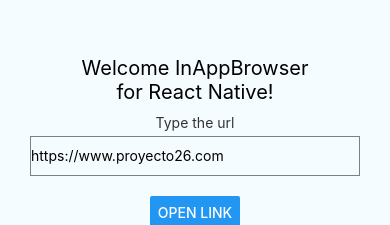
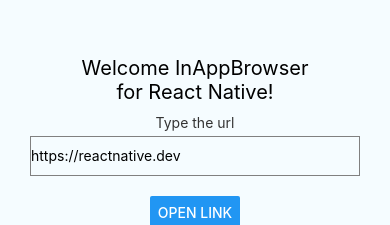
Before and after one commit to proyecto26/react-native-inappbrowser, a React Native app in the folder example/: screen / in a window 390 px wide. Shown: the part 236-461 px from the top of the page. Built offline with nearby package versions, Linux system fonts and the light colour scheme.

Commit message:
fix(android): Validate url from Android platform

```diff
--- a/example/App.js
+++ b/example/App.js
@@ -37,7 +37,7 @@
     super(props);
 
     this.state = {
-      url: 'https://www.proyecto26.com',
+      url: 'https://reactnative.dev',
       statusBarStyle: 'dark-content',
     };
   }
--- a/package.json
+++ b/package.json
@@ -1,6 +1,6 @@
 {
   "name": "react-native-inappbrowser-reborn",
-  "version": "3.6.0",
+  "version": "3.6.1",
   "description": "InAppBrowser for React Native",
   "main": "index.js",
   "scripts": {
```
Also changed, not shown: 5 other files (tests, documents, lock files or other folders).
